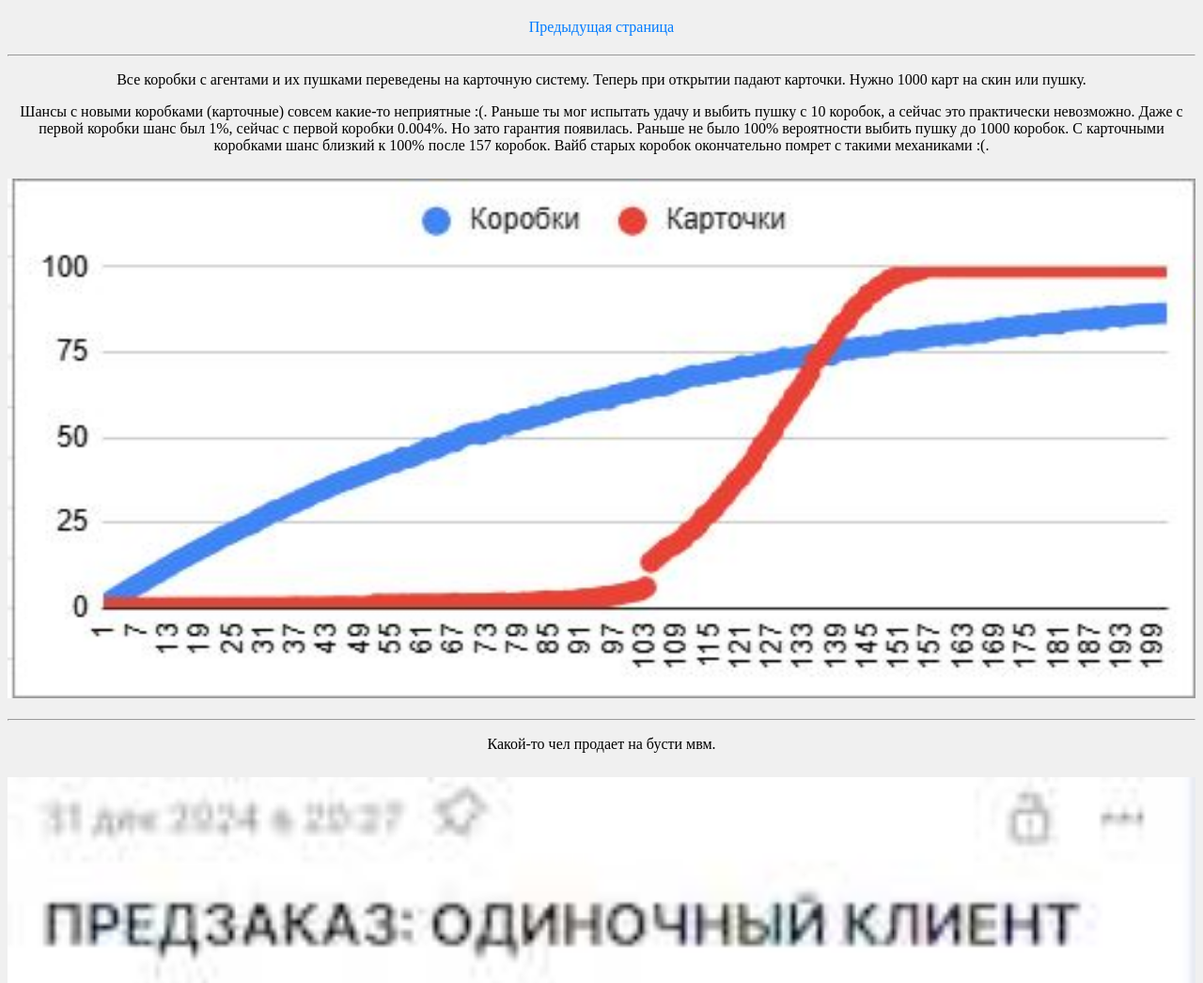
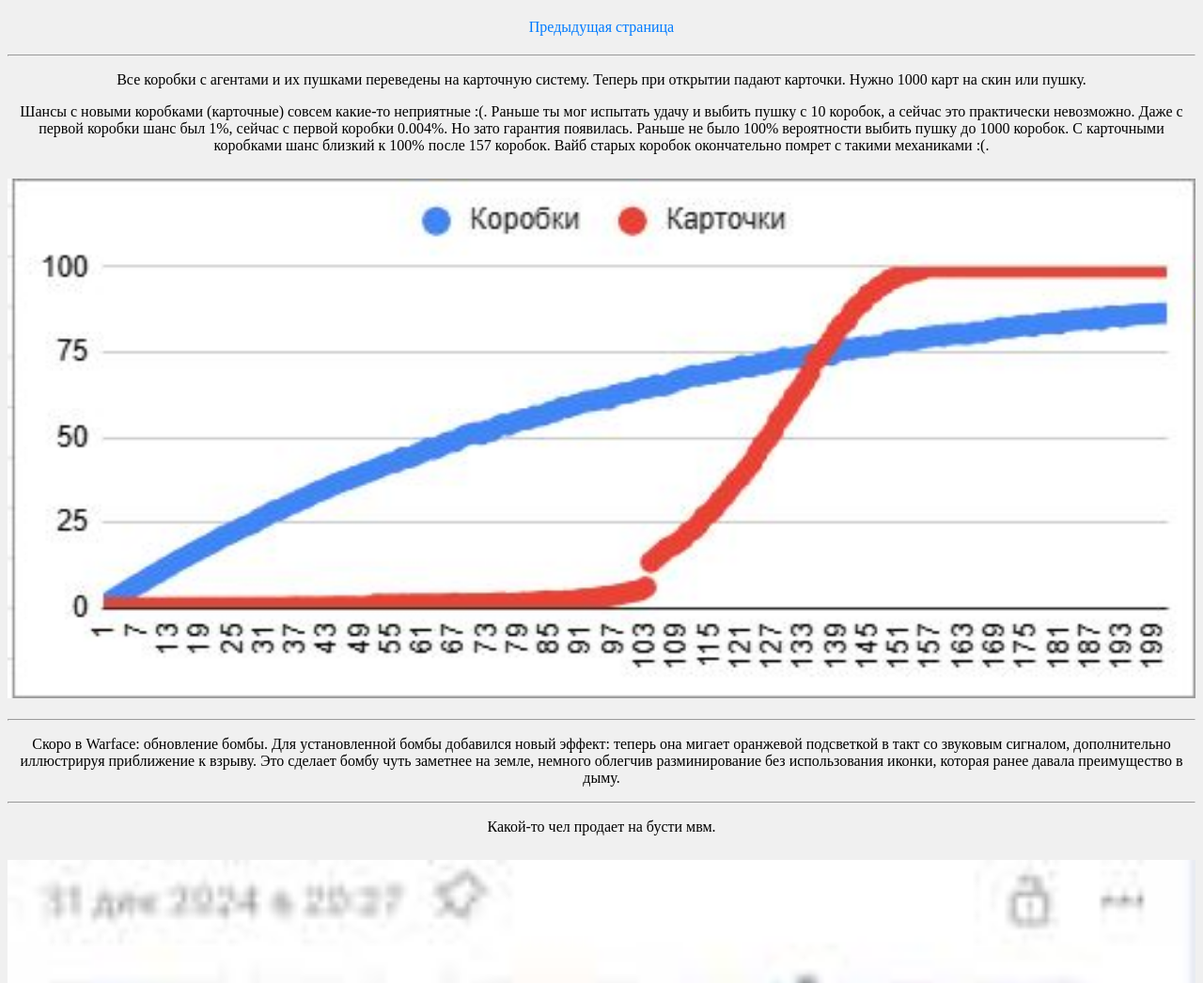
Before and after one commit to mccmmm/repototo, a plain HTML site: page index.html in a window 1280 px wide. Shown: the top 1046 px of the page at 94% size. Drawn offline with Linux system fonts and the light colour scheme.

Commit message:
Update index.html

```diff
--- a/index.html
+++ b/index.html
@@ -39,6 +39,9 @@
 <p>Шансы с новыми коробками (карточные) совсем какие-то неприятные :(. Раньше ты мог испытать удачу и выбить пушку с 10 коробок, а сейчас это практически невозможно. Даже с первой коробки шанс был 1%, сейчас с первой коробки 0.004%. Но зато гарантия появилась. Раньше не было 100% вероятности выбить пушку до 1000 коробок. С карточными коробками шанс близкий к 100% после 157 коробок. Вайб старых коробок окончательно помрет с такими механиками :(.</p>
 <img src="data1/1.jpg" alt="Image 1">
 <hr>
+<p>Скоро в Warface: обновление бомбы. Для установленной бомбы добавился новый эффект: теперь она мигает оранжевой подсветкой в такт со звуковым сигналом, дополнительно иллюстрируя приближение к взрыву. Это сделает бомбу чуть заметнее на земле, немного облегчив разминирование без использования иконки, которая ранее давала преимущество в дыму.</p>
+
+<hr>
 <p>Какой-то чел продает на бусти мвм.</p>
 <img src="data1/2.jpg" alt="Image 2">
 <img src="data1/3.jpg" alt="Image 3">
```
